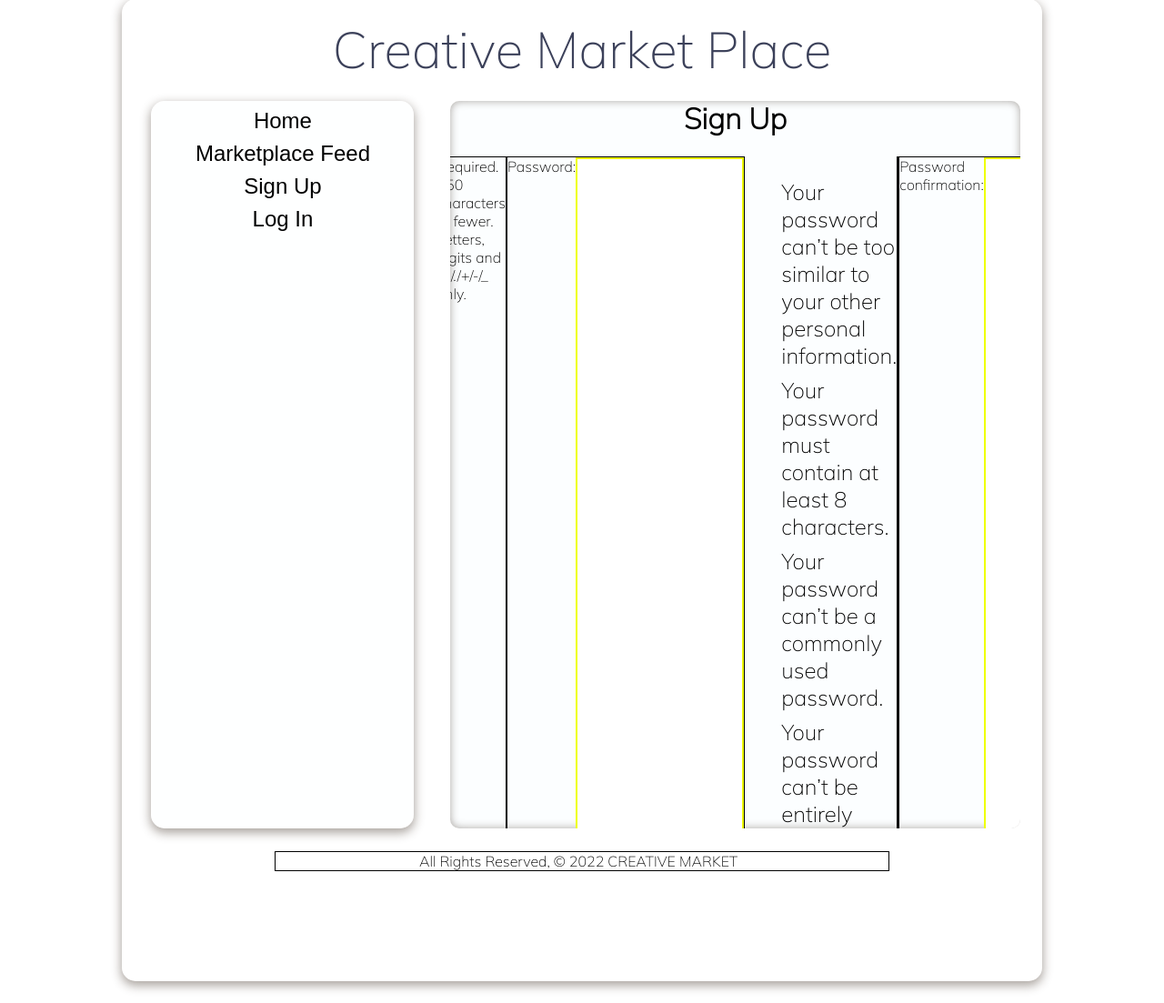
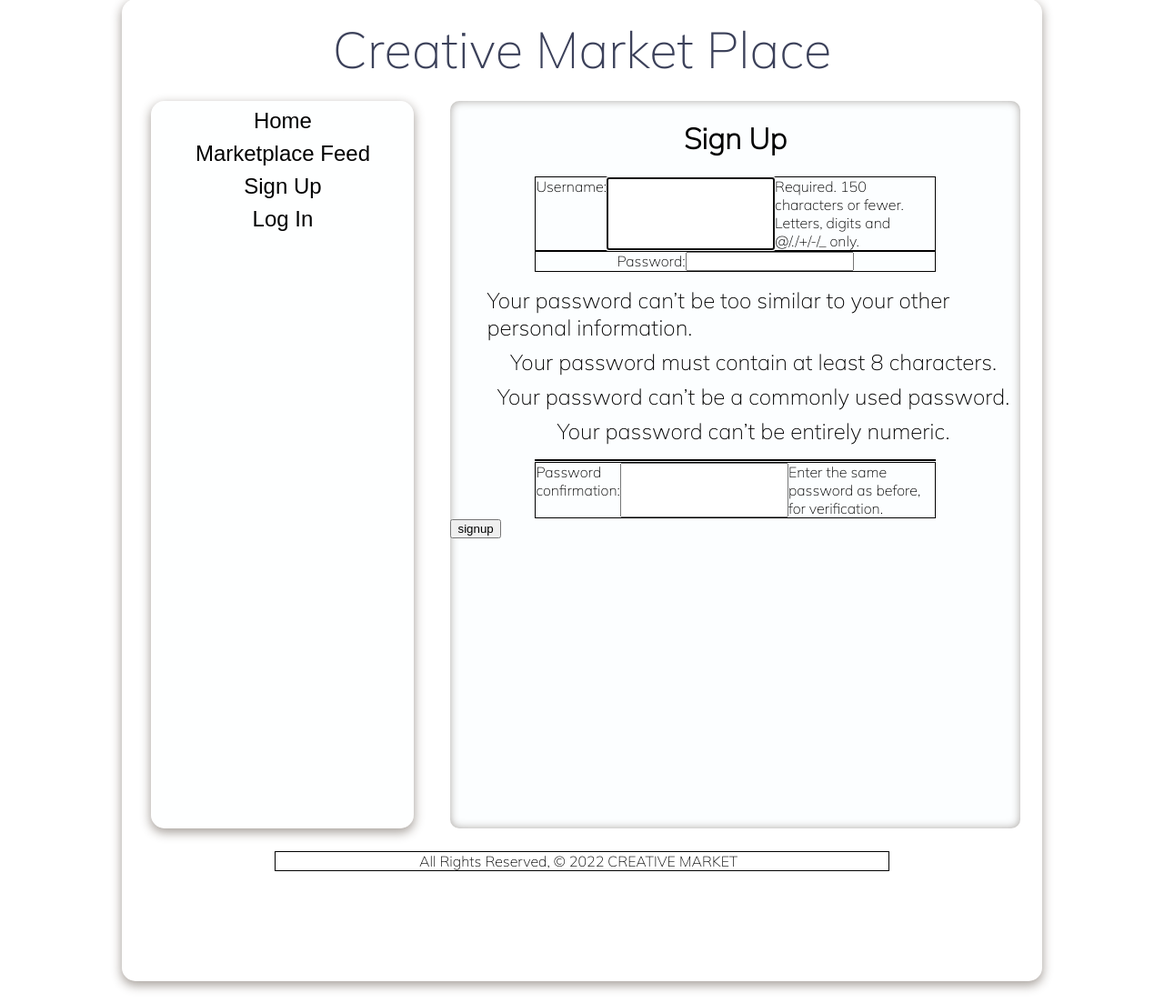
Before and after one commit to sarahrosehumenik/creative_marketplace, a Django app: page /accounts/signup/ in a window 1280 px wide. Shown: the part 25-1128 px from the top of the page at 91% size. Run offline with Django 4.2, Linux system fonts and the light colour scheme.

Commit message:
made form usable

```diff
--- a/main_app/static/css/style.css
+++ b/main_app/static/css/style.css
@@ -109,21 +109,3 @@ p {
 h1 {
   text-align: center;
 }
-
-form {
-  display: flex;
-  justify-content: center;
-}
-
-input {
-  border: 2px solid #eeff00;
-}
-
-textarea {
-  border: 2px solid #eeff00;
-}
-
-.btn {
-  background-color: rgb(161, 125, 70);
-  border: none;
-}
--- a/main_app/templates/registration/signup.html
+++ b/main_app/templates/registration/signup.html
@@ -5,7 +5,7 @@
 
 {% if error_message %}<p class="red-text">{{ error_message }}</p>{% endif %}
 
-<form method="post" action="{% url 'signup' %}">
+<form id="signup" method="post" action="{% url 'signup' %}">
   {% csrf_token %}
   {{ form.as_p }}
   <input type="submit" class="btn" value="signup">
```
